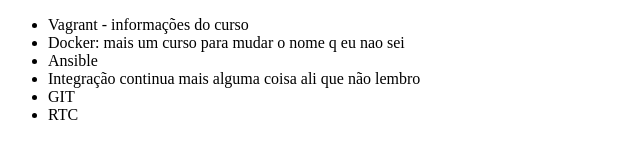
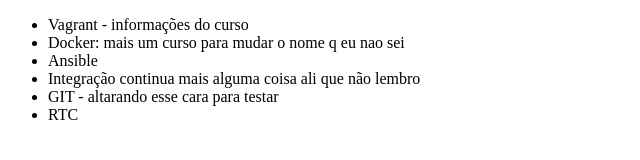
Before and after one commit to MarceloKiilian/estudo-git, a plain HTML site: page Index.html in a window 1280 px wide. Shown: the whole page, without its empty margins (0-640 px from the left). Drawn offline with Linux system fonts and the light colour scheme.

Commit message:
alterando

```diff
--- a/Index.html
+++ b/Index.html
@@ -10,7 +10,7 @@
             <li>Docker: mais um curso para mudar o nome q eu nao sei</li>
             <li>Ansible</li>
             <li>Integração continua mais alguma coisa ali que não lembro</li>
-            <li>GIT</li>
+            <li>GIT - altarando esse cara para testar</li>
             <li>RTC</li>
         </ul>
     </body>
```
